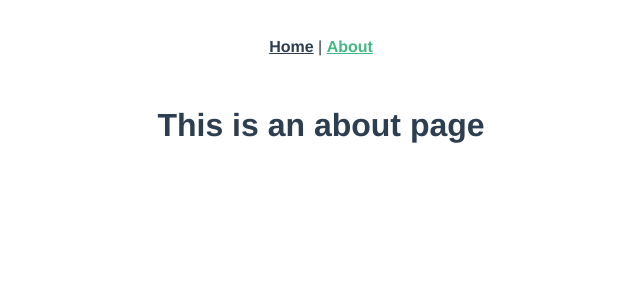
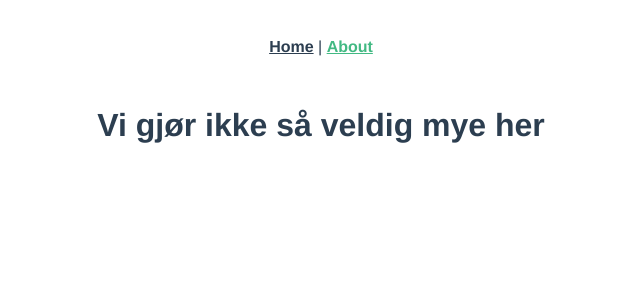
Before and after one commit to heikkkk/real-world-vue, a Vue app: page /about in a window 1280 px wide. Shown: the top 300 px of the page, without its empty margins (319-959 px from the left). Built offline with nearby package versions, Linux system fonts and the light colour scheme.

Commit message:
L4, updated routing

```diff
--- a/src/router/index.js
+++ b/src/router/index.js
@@ -1,21 +1,19 @@
 import { createRouter, createWebHistory } from 'vue-router'
-import HomeView from '../views/HomeView.vue'
+import EventListView from '@/views/EventListView.vue'
+import AboutView from '@/views/AboutView.vue'
 
 const router = createRouter({
   history: createWebHistory(import.meta.env.BASE_URL),
   routes: [
     {
       path: '/',
-      name: 'home',
-      component: HomeView
+      name: 'event-list',
+      component: EventListView
     },
     {
       path: '/about',
       name: 'about',
-      // route level code-splitting
-      // this generates a separate chunk (About.[hash].js) for this route
-      // which is lazy-loaded when the route is visited.
-      component: () => import('../views/AboutView.vue')
+       component: AboutView
     }
   ]
 })
--- a/src/views/AboutView.vue
+++ b/src/views/AboutView.vue
@@ -1,5 +1,5 @@
 <template>
   <div class="about">
-    <h1>This is an about page</h1>
+    <h1>Vi gjør ikke så veldig mye her</h1>
   </div>
 </template>
```
Also changed, not shown: src/views/EventListView.vue (renamed from src/views/HomeView.vue).
